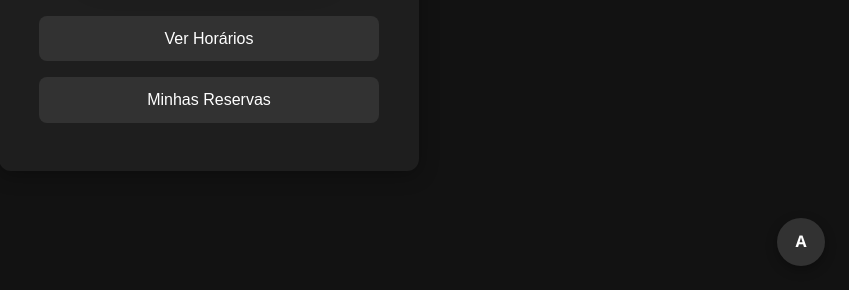
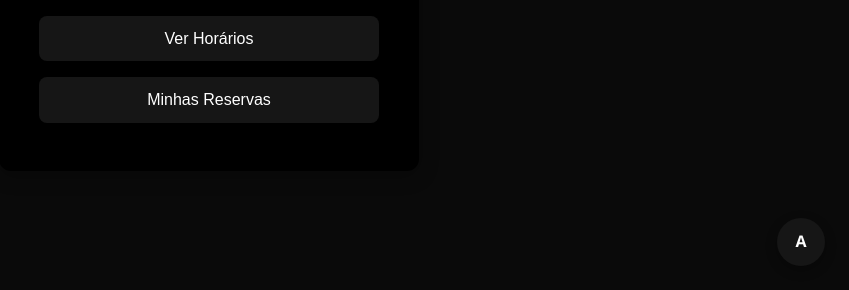
Before and after one commit to agendamentovikings/agendamento, a plain HTML site: page index.html in a window 1280 px wide. Shown: the part 510-800 px from the top of the page, without its empty margins (431-1280 px from the left). Drawn offline with nearby package versions, Linux system fonts and the light colour scheme.

Commit message:
Add files via upload

```diff
--- a/index.html
+++ b/index.html
@@ -11,7 +11,7 @@
     <link rel="stylesheet" href="styles.css" />
   </head>
   <body>
-    <div class="container">
+    <div class="containerInicio">
       <!-- Página Inicial -->
       <section id="pagina-inicial">
         <h1>Agendamento Vikings</h1>
--- a/styles.css
+++ b/styles.css
@@ -1,5 +1,5 @@
 :root {
-  --bg-color: #121212;
+  --bg-color: #0a0a0a;
   --container-color: #1e1e1e;
   --primary-color: #1b5e20;
   --primary-hover: #2e7d32;
@@ -9,7 +9,7 @@
   --text-secondary: #b0b0b0;
   --input-bg: #2c2c2c;
   --input-border: #444444;
-  --button-bg: #323232;
+  --button-bg: #161616;
   --button-hover: #444444;
   --admin-bg: #000e35;
   --admin-container: #1b263b;
@@ -38,7 +38,6 @@ body {
   width: 250px;
   height: auto;
   filter: drop-shadow(0 0 12px rgba(0, 0, 0, 0.4));
-
   border-radius: 25px;
 }
 
@@ -63,7 +62,17 @@ body {
   transition: all 0.3s ease;
 }
 
-/* Estilo para páginas administrativas */
+.containerInicio {
+  width: 100%;
+  max-width: 420px;
+  padding: 1.75rem;
+  background-color: black;
+  border-radius: 12px;
+  box-shadow: 0 4px 20px rgba(0, 0, 0, 0.3);
+  position: relative;
+  margin: 1rem;
+  transition: all 0.3s ease;
+}
 body.admin-mode {
   background-color: var(--admin-bg);
 }
```
